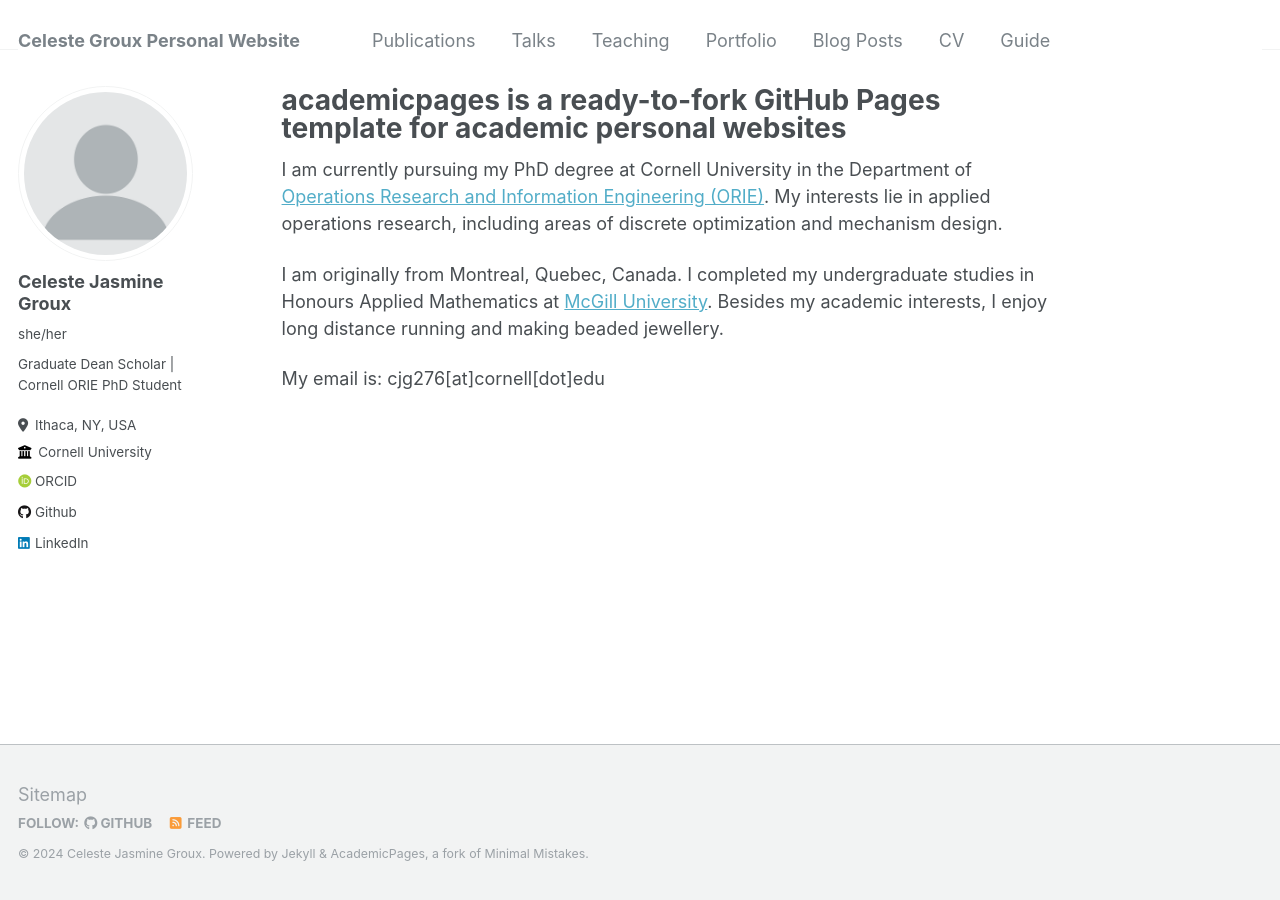
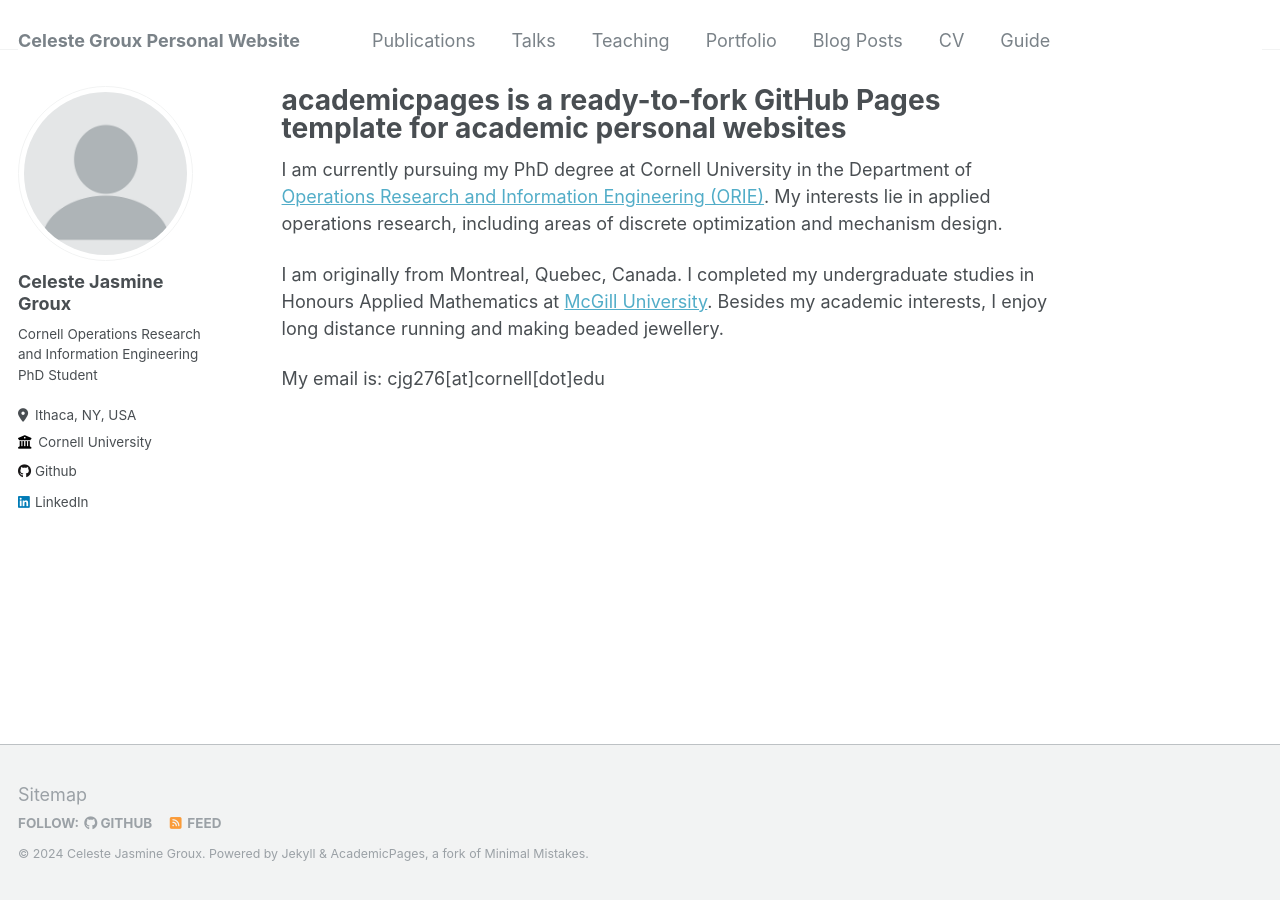
Before and after one commit to celestejasmine/celestejasmine.github.io, a Jekyll site: the page built from _pages/about.md, in a window 1280 px wide. Built offline with Jekyll 4.4.1, drawn with Linux system fonts in a browser that asks for light colours; some web fonts are replaced.

Commit message:
Update _config.yml

```diff
--- a/_config.yml
+++ b/_config.yml
@@ -23,8 +23,8 @@ author:
   # Biographic information
   avatar           : "profile.png"
   name             : "Celeste Jasmine Groux"
-  pronouns         : "she/her" # example: "she/her"
-  bio              : "Graduate Dean Scholar | Cornell ORIE PhD Student"
+  pronouns         : # "she/her" # example: "she/her"
+  bio              : "Cornell Operations Research and Information Engineering PhD Student"
   location         : "Ithaca, NY, USA"
   employer         : "Cornell University"
   uri              : # URL
@@ -34,7 +34,7 @@ author:
   arxiv            : # URL - Update with the correct link to your profile
   googlescholar    : # "https://scholar.google.com/citations?user=PS_CX0AAAAAJ"
   impactstory      : # URL
-  orcid            : "http://orcid.org/0009-0006-7416-0148"
+  orcid            : # "http://orcid.org/0009-0006-7416-0148"
   pubmed           : # "https://www.ncbi.nlm.nih.gov/pubmed/?term=john+snow"
   researchgate     : # URL
 
```
